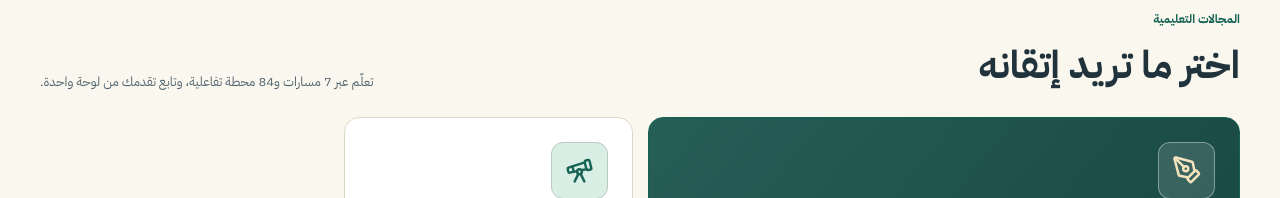
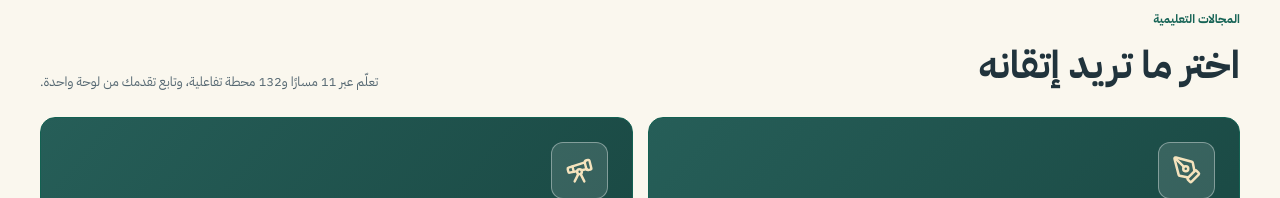
Before and after one commit to AihamAnter/967-initiative, a Next.js app: page /school in a window 1280 px wide. Shown: the part 754-952 px from the top of the page. Built offline with nearby package versions, Linux system fonts and the light colour scheme; no server answers.

Commit message:
Activate School 967 astronomy/nature department and accurate eleven-course catalog counts

```diff
--- a/app/school/page.jsx
+++ b/app/school/page.jsx
@@ -6,7 +6,7 @@ import {sectionIsVisible} from '@/lib/pageVisibility';
 import {pageMetadata} from '@/lib/seo';
 import styles from './school.module.css';
 export const dynamic='force-dynamic';
-export const metadata=pageMetadata({title:'مدرسة 967',description:'مدرسة 967: الكتابة والأدب والمنطق والتفكير، سبعة مسارات و84 محطة تفاعلية',path:'/school'});
+export const metadata=pageMetadata({title:'مدرسة 967',description:'مدرسة 967: الكتابة والأدب والفلك والطبيعة والمنطق والتفكير؛ 11 مسارًا و132 محطة تفاعلية',path:'/school'});
 export default async function SchoolPage(){
  const settings=await getSiteSettings();
  if(!sectionIsVisible('school',settings.pageVisibility))notFound();
@@ -17,15 +17,15 @@ export default async function SchoolPage(){
     <span className={styles.eyebrow}><GraduationCap size={18}/> مدرسة 967 / LEARNING STUDIO</span>
     <h1>كل مهارة، <em>رحلة جديدة.</em></h1>
     <p>هنا لا تكتفي بقراءة معلومة؛ تتعلّمها، تطبّقها، وتتقدم خطوة بخطوة. تنجح فتفتح المحطة التالية، وتتعثر فتتدرّب وتحاول من جديد.</p>
-    <div className={styles.heroActions}><Link className={styles.primaryLink} href="/school/logic">استكشف المسارات <ArrowLeft size={18}/></Link><Link className={styles.myLearningLink} href="/school/dashboard">رحلتي التعليمية <GraduationCap size={18}/></Link></div>
+    <div className={styles.heroActions}><Link className={styles.primaryLink} href="/school/nature">استكشف المسارات <ArrowLeft size={18}/></Link><Link className={styles.myLearningLink} href="/school/dashboard">رحلتي التعليمية <GraduationCap size={18}/></Link></div>
     <div className={styles.heroPills}><span><Layers size={16}/> مراحل متدرجة</span><span><Sparkles size={16}/> تمارين تتجدد</span><span><Star size={16}/> إتقان قبل الانتقال</span></div>
    </div><div className={styles.heroArtifact} aria-hidden="true"><div className={styles.artifactRing}/><span className={styles.artifactGlyph}>𐩣</span><span className={styles.artifactTag}>967 / MUSNAD</span></div></div>
   </div></div>
   <section className={styles.catalogSection}><div className="container">
-   <div className={styles.sectionTitle}><div><span>المجالات التعليمية</span><h2>اختر ما تريد إتقانه</h2></div><p>تعلّم عبر 7 مسارات و84 محطة تفاعلية، وتابع تقدمك من لوحة واحدة.</p></div>
+   <div className={styles.sectionTitle}><div><span>المجالات التعليمية</span><h2>اختر ما تريد إتقانه</h2></div><p>تعلّم عبر 11 مسارًا و132 محطة تفاعلية، وتابع تقدمك من لوحة واحدة.</p></div>
    <div className={styles.catalogGrid}>
     <Link className={styles.categoryLive} href="/school/writing"><span className={styles.categoryIcon}><PenTool size={30}/></span><small>القسم الأول / متاح الآن</small><h3>الكتابة والأدب</h3><p>خط المسند والعروض والخطوط العربية، عبر 36 محطة متدرجة.</p><span className={styles.cardAction}>استكشف القسم <ArrowLeft size={18}/></span><span className={styles.categoryGlyph} aria-hidden="true">𐩣</span></Link>
-    <article className={styles.categoryLater}><span className={styles.categoryIcon}><Telescope size={29}/></span><small><LockKeyhole size={14}/> قيد الإعداد</small><h3>الفلك والطبيعة</h3><p>التعرّف على النجوم والملاحة والظواهر الطبيعية بطريقة تطبيقية.</p></article>
+    <Link className={styles.categoryLive} href="/school/nature"><span className={styles.categoryIcon}><Telescope size={29}/></span><small>القسم الثاني / متاح الآن</small><h3>الفلك والطبيعة</h3><p>المجموعة الشمسية والطقس والمناخ والأرض من الداخل وأسرار الكون، عبر 48 محطة بمختبرات علمية تفاعلية.</p><span className={styles.cardAction}>استكشف القسم <ArrowLeft size={18}/></span><span className={styles.categoryGlyph} aria-hidden="true">☉</span></Link>
     <Link className={styles.categoryLive} href="/school/logic"><span className={styles.categoryIcon}><BrainCircuit size={29}/></span><small>القسم الثالث / متاح الآن</small><h3>المنطق والتفكير</h3><p>فن التفكير المنطقي، المغالطات، شفرة مورس والبوابات المنطقية عبر 48 محطة تفاعلية ومختبرات حية.</p><span className={styles.cardAction}>استكشف القسم <ArrowLeft size={18}/></span><span className={styles.categoryGlyph} aria-hidden="true">∧∨¬</span></Link>
     <article className={styles.categoryLater}><span className={styles.categoryIcon}><BookOpen size={29}/></span><small><LockKeyhole size={14}/> قيد الإعداد</small><h3>الفنون والمهارات</h3><p>الرسم والزخرفة والمهارات اليدوية ومشاريع التعلم العملي.</p></article>
    </div>
```
